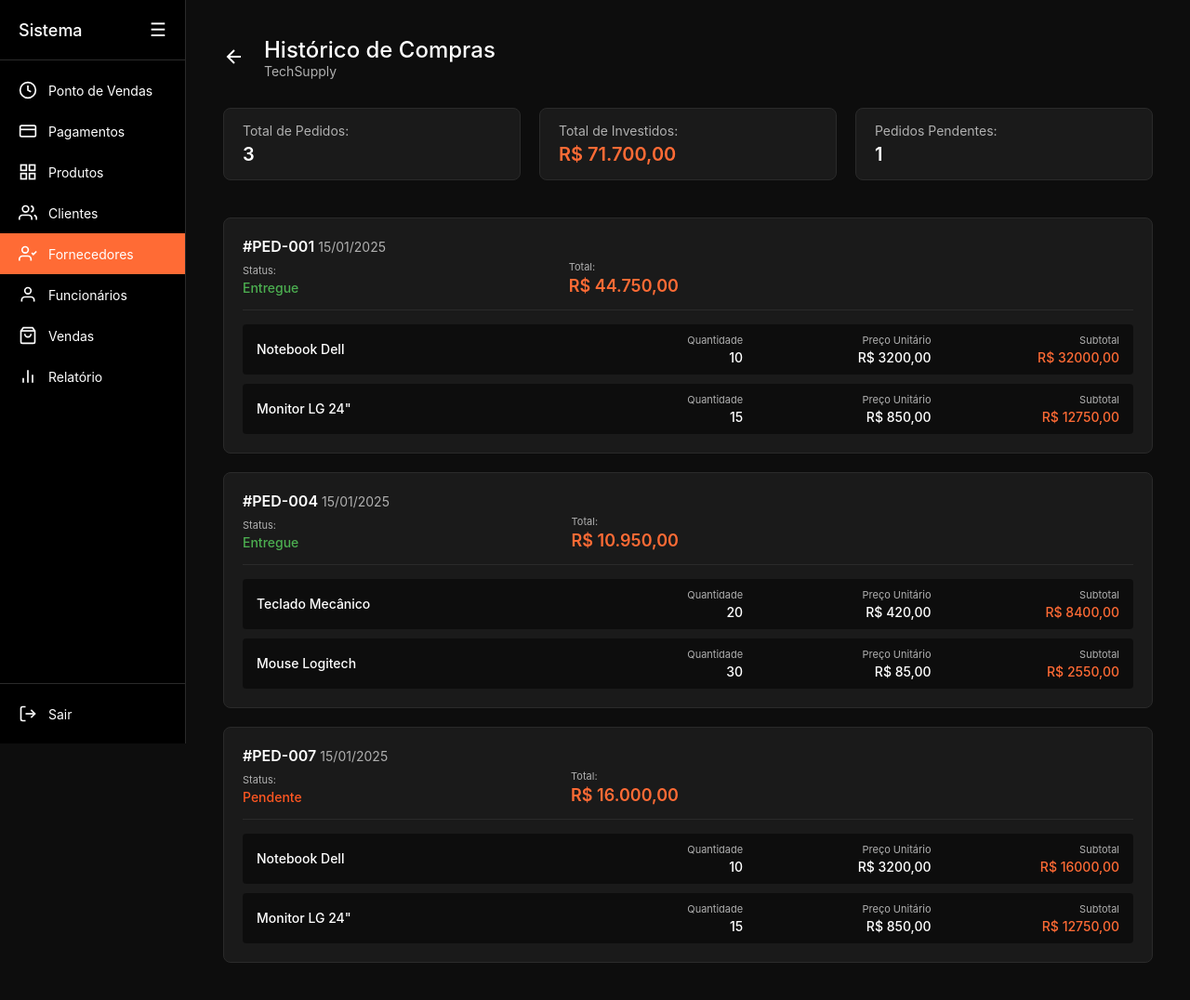
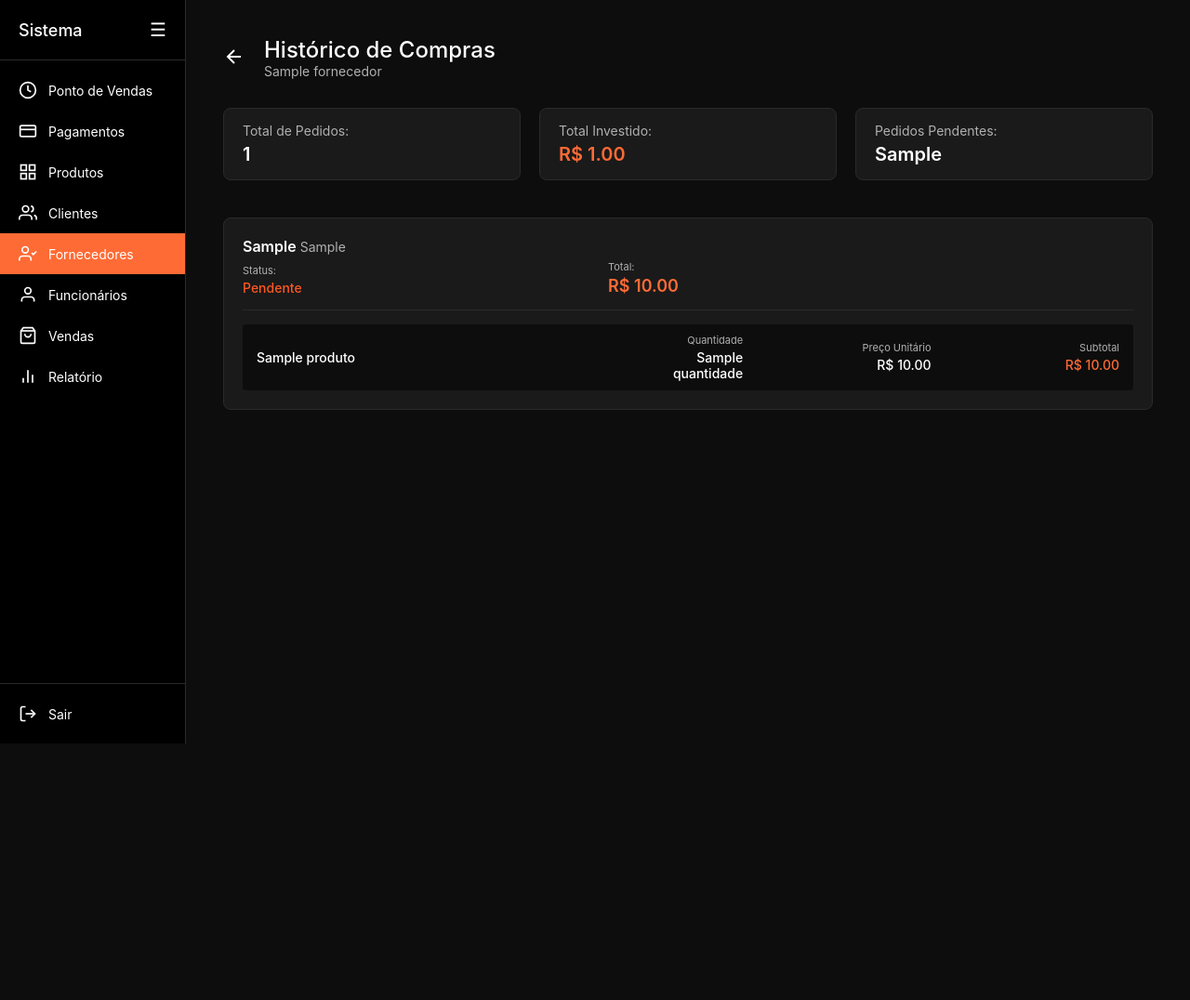
Before and after one commit to Grupo-MCR/refatoracao_sistema_legado, a Django app: template sistema_vendas/fornecedores/templates/historicoComprasInterface.html in a window 1280 px wide. Shown: the whole page at 93% size. After the commit the page ends 800 px from the top, so only its background shows below. Run offline with Django 3.2, Linux system fonts and the light colour scheme; the template is opened without the code that fills it: most values are stand-ins (such as "Sample title", 1, 10 or a date in 2020).

Commit message:
funcionalidade de historico de compras de fornecedor

```diff
--- a/sistema_vendas/fornecedores/templates/historicoComprasInterface.html
+++ b/sistema_vendas/fornecedores/templates/historicoComprasInterface.html
@@ -1,9 +1,10 @@
+{% load static %}
 <!DOCTYPE html>
 <html lang="pt-BR">
 <head>
     <meta charset="UTF-8">
     <meta name="viewport" content="width=device-width, initial-scale=1.0">
-    <title>Histórico de Compras</title>
+    <title>Histórico de Compras - {{ fornecedor.nome }}</title>
     <style>
         * {
             margin: 0;
@@ -418,177 +459,93 @@
                 </button>
                 <div class="page-title-container">
                     <h1>Histórico de Compras</h1>
-                    <p>TechSupply </p>
+                    <p>{{ fornecedor.nome }}</p>
                 </div>
             </div>
 
             <div class="stats-container">
                 <div class="stat-card">
                     <p>Total de Pedidos:</p>
-                    <strong>3</strong>
+                    <strong>{{ total_pedidos }}</strong>
                 </div>
                 <div class="stat-card">
-                    <p>Total de Investidos:</p>
-                    <strong class="highlight">R$ 71.700,00 </strong>
+                    <p>Total Investido:</p>
+                    <strong class="highlight">R$ {{ total_investido|floatformat:2 }}</strong>
                 </div>
                 <div class="stat-card">
                     <p>Pedidos Pendentes:</p>
-                    <strong>1</strong>
+                    <strong>{{ pedidos_pendentes }}</strong>
                 </div>
             </div>
 
             <div class="order-list">
-
+                {% if pedidos %}
+                    {% for pedido in pedidos %}
                     <div class="order-card">
                         <div class="order-header">
                             <div class="order-info">
-                            <div class="id-date">#PED-001 <span>15/01/2025</span></div>
+                                <div class="id-date">
+                                    {{ pedido.numero_pedido }}
+                                    <span>{{ pedido.data_compra }}</span>
+                                </div>
                                 <div class="order-status-total">
                                     <div class="status-container">
                                         <span class="label">Status:</span>
-                                    <div class="status delivered">Entregue</div>
+                                        <div class="status
+                                            {% if pedido.status == 'concluida' %}delivered
+                                            {% elif pedido.status == 'pendente' %}pending
+                                            {% elif pedido.status == 'processando' %}processing
+                                            {% else %}cancelled{% endif %}">
+                                            {% if pedido.status == 'concluida' %}
+                                                Entregue
+                                            {% elif pedido.status == 'pendente' %}
+                                                Pendente
+                                            {% elif pedido.status == 'processando' %}
+                                                Processando
+                                            {% else %}
+                                                Cancelada
+                                            {% endif %}
+                                        </div>
                                     </div>
                                     <div class="total-container">
                                         <span class="label">Total:</span>
-                                    <div class="total">R$ 44.750,00</div>
+                                        <div class="total">R$ {{ pedido.valor_total|floatformat:2 }}</div>
                                     </div>
                                 </div>
                             </div>
                         </div>
                         <div class="order-items">
+                            {% for item in pedido.itens %}
                             <div class="item-row">
-                            <span class="product-name">Notebook Dell</span>
+                                <span class="product-name">{{ item.produto }}</span>
                                 <div class="value-container">
                                     <span class="label">Quantidade</span>
-                                <span class="value">10</span>
+                                    <span class="value">{{ item.quantidade }}</span>
                                 </div>
                                 <div class="value-container">
                                     <span class="label">Preço Unitário</span>
-                                <span class="value">R$ 3200,00</span>
+                                    <span class="value">R$ {{ item.preco_unitario|floatformat:2 }}</span>
                                 </div>
                                 <div class="value-container">
                                     <span class="label">Subtotal</span>
-                                <span class="value subtotal-value">R$ 32000,00</span>
+                                    <span class="value subtotal-value">R$ {{ item.subtotal|floatformat:2 }}</span>
                                 </div>
                             </div>
-                        <div class="item-row">
-                            <span class="product-name">Monitor LG 24"</span>
-                            <div class="value-container">
-                                <span class="label">Quantidade</span>
-                                <span class="value">15</span>
-                            </div>
-                            <div class="value-container">
-                                <span class="label">Preço Unitário</span>
-                                <span class="value">R$ 850,00</span>
-                            </div>
-                            <div class="value-container">
-                                <span class="label">Subtotal</span>
-                                <span class="value subtotal-value">R$ 12750,00</span>
+                            {% endfor %}
                         </div>
                     </div>
+                    {% endfor %}
+                {% else %}
+                    <div class="empty-state">
+                        <svg viewBox="0 0 24 24" fill="none" stroke="currentColor" stroke-width="2">
+                            <path d="M6 2L3 6v14a2 2 0 0 0 2 2h14a2 2 0 0 0 2-2V6l-3-4z"/>
+                            <line x1="3" y1="6" x2="21" y2="6"/>
+                            <path d="M16 10a4 4 0 0 1-8 0"/>
+                        </svg>
+                        <h3>Nenhuma compra encontrada</h3>
+                        <p>Este fornecedor ainda não possui compras registradas no sistema.</p>
                     </div>
-                </div>
-
-                <div class="order-card">
-                    <div class="order-header">
-                        <div class="order-info">
-                            <div class="id-date">#PED-004 <span>15/01/2025</span></div>
-                            <div class="order-status-total">
-                                <div class="status-container">
-                                    <span class="label">Status:</span>
-                                    <div class="status delivered">Entregue</div>
-                                </div>
-                                <div class="total-container">
-                                    <span class="label">Total:</span>
-                                    <div class="total">R$ 10.950,00</div>
-                                </div>
-                            </div>
-                        </div>
-                    </div>
-                    <div class="order-items">
-                        <div class="item-row">
-                            <span class="product-name">Teclado Mecânico</span>
-                            <div class="value-container">
-                                <span class="label">Quantidade</span>
-                                <span class="value">20</span>
-                            </div>
-                            <div class="value-container">
-                                <span class="label">Preço Unitário</span>
-                                <span class="value">R$ 420,00</span>
-                            </div>
-                            <div class="value-container">
-                                <span class="label">Subtotal</span>
-                                <span class="value subtotal-value">R$ 8400,00</span>
-                            </div>
-                        </div>
-                        <div class="item-row">
-                            <span class="product-name">Mouse Logitech</span>
-                            <div class="value-container">
-                                <span class="label">Quantidade</span>
-                                <span class="value">30</span>
-                            </div>
-                            <div class="value-container">
-                                <span class="label">Preço Unitário</span>
-                                <span class="value">R$ 85,00</span>
-                            </div>
-                            <div class="value-container">
-                                <span class="label">Subtotal</span>
-                                <span class="value subtotal-value">R$ 2550,00</span>
-                            </div>
-                        </div>
-                    </div>
-                </div>
-
-                <div class="order-card">
-                    <div class="order-header">
-                        <div class="order-info">
-                            <div class="id-date">#PED-007 <span>15/01/2025</span></div>
-                            <div class="order-status-total">
-                                <div class="status-container">
-                                    <span class="label">Status:</span>
-                                    <div class="status pending">Pendente</div>
-                                </div>
-                                <div class="total-container">
-                                    <span class="label">Total:</span>
-                                    <div class="total">R$ 16.000,00</div>
-                                </div>
-                            </div>
-                        </div>
-                    </div>
-                    <div class="order-items">
-                        <div class="item-row">
-                            <span class="product-name">Notebook Dell</span>
-                            <div class="value-container">
-                                <span class="label">Quantidade</span>
-                                <span class="value">10</span>
-                            </div>
-                            <div class="value-container">
-                                <span class="label">Preço Unitário</span>
-                                <span class="value">R$ 3200,00</span>
-                            </div>
-                            <div class="value-container">
-                                <span class="label">Subtotal</span>
-                                <span class="value subtotal-value">R$ 16000,00</span>
-                            </div>
-                        </div>
-                        <div class="item-row">
-                            <span class="product-name">Monitor LG 24"</span>
-                            <div class="value-container">
-                                <span class="label">Quantidade</span>
-                                <span class="value">15</span>
-                            </div>
-                            <div class="value-container">
-                                <span class="label">Preço Unitário</span>
-                                <span class="value">R$ 850,00</span>
-                            </div>
-                            <div class="value-container">
-                                <span class="label">Subtotal</span>
-                                <span class="value subtotal-value">R$ 12750,00</span>
-                            </div>
-                        </div>
-                    </div>
-                </div>
-
+                {% endif %}
             </div>
         </div>
     </div>
--- a/sistema_vendas/sistema_vendas/urls.py
+++ b/sistema_vendas/sistema_vendas/urls.py
@@ -20,6 +20,7 @@ from django.urls import include, path
 urlpatterns = [
     path('', include('home.urls')),
     path('clientes/', include('clientes.urls')),
+    path('fornecedores/', include('fornecedores.urls')),
     path('funcionarios/', include('funcionarios.urls')),
     path('venda/', include('vendas.urls')),
     path('produtos/', include('produtos.urls')),
```
Also changed, not shown: other parts of sistema_vendas/fornecedores/templates/historicoComprasInterface.html (+41 -1 lines), sistema_vendas/fornecedores/compraService.py (+17 -5 lines), sistema_vendas/fornecedores/views.py (+16 -16 lines). Lines whose indentation alone changed are shown as unchanged.
